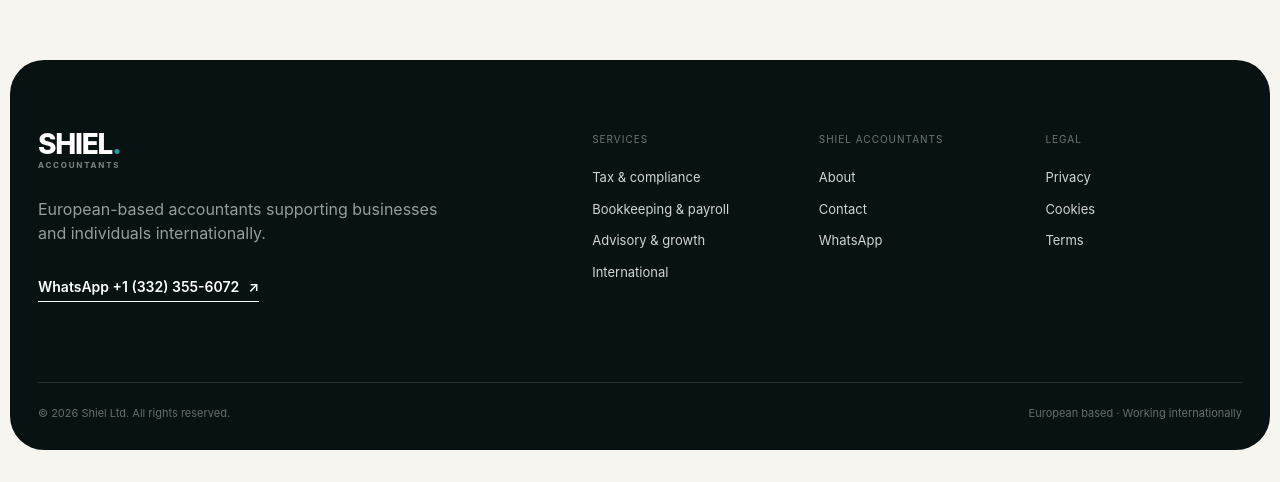
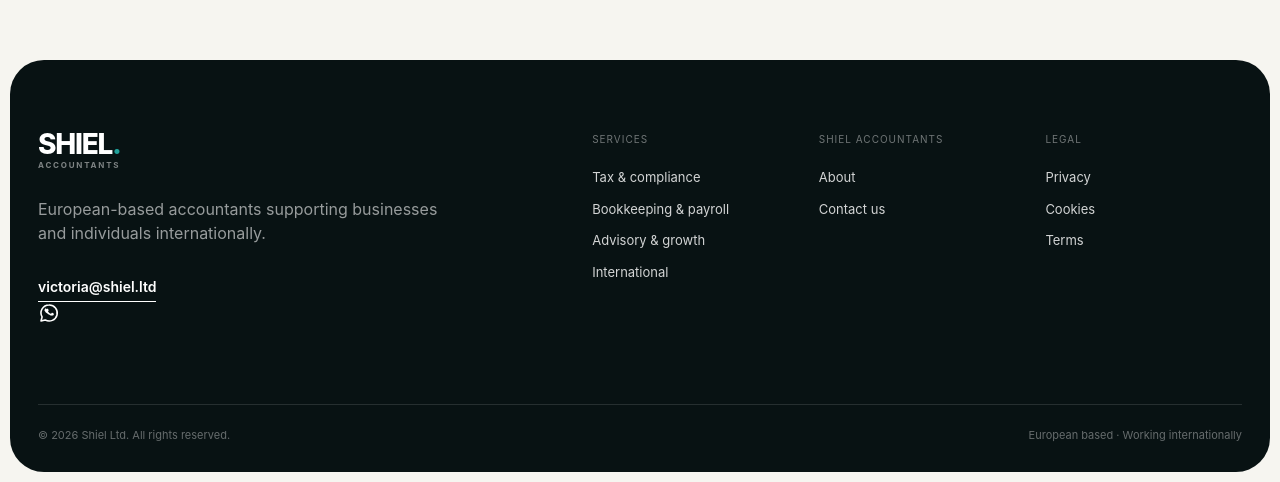
Before and after one commit to victoriashiel/Shiel-ltd, a Next.js app: page / in a window 1280 px wide. Shown: the part 5635-6117 px from the top of the page. Before the commit the page ends 6095 px from the top, so only its background shows below. Built offline with nearby package versions, Linux system fonts and the light colour scheme; no server answers.

Commit message:
feat: use WhatsApp icon in footer

```diff
--- a/components/site-footer.tsx
+++ b/components/site-footer.tsx
@@ -1,5 +1,6 @@
 import Link from "next/link";
 import { Logo } from "@/components/logo";
+import { WhatsAppIcon } from "@/components/whatsapp-icon";
 import { navigation, siteConfig } from "@/lib/site";
 
 export function SiteFooter() {
@@ -9,15 +10,23 @@ export function SiteFooter() {
         <div className="footer-lead">
           <Logo />
           <p>European-based accountants supporting businesses and individuals internationally.</p>
+          <div className="footer-contact-row">
+            <a href={`mailto:${siteConfig.email}`} className="text-link">
+              {siteConfig.email}
+            </a>
             <a
               href={siteConfig.whatsappHref}
-            className="text-link"
+              className="footer-icon-link"
               target="_blank"
               rel="noreferrer"
+              aria-label={`WhatsApp Shiel Accountants on ${siteConfig.whatsappDisplay}`}
+              title="WhatsApp"
             >
-            WhatsApp {siteConfig.whatsappDisplay} <span aria-hidden="true">↗</span>
+              <WhatsAppIcon size={22} />
             </a>
           </div>
+        </div>
+
         <div className="footer-columns">
           <div>
             <p className="footer-label">Services</p>
@@ -28,8 +37,7 @@ export function SiteFooter() {
           <div>
             <p className="footer-label">Shiel Accountants</p>
             <Link href="/#about">About</Link>
-            <Link href="/#contact">Contact</Link>
-            <a href={siteConfig.whatsappHref} target="_blank" rel="noreferrer">WhatsApp</a>
+            <Link href="/contact">Contact us</Link>
           </div>
           <div>
             <p className="footer-label">Legal</p>
@@ -39,6 +47,7 @@ export function SiteFooter() {
           </div>
         </div>
       </div>
+
       <div className="footer-bottom">
         <p>© {new Date().getFullYear()} {siteConfig.legalName}. All rights reserved.</p>
         <p>European based · Working internationally</p>
```
Lines whose indentation alone changed are shown as unchanged.
